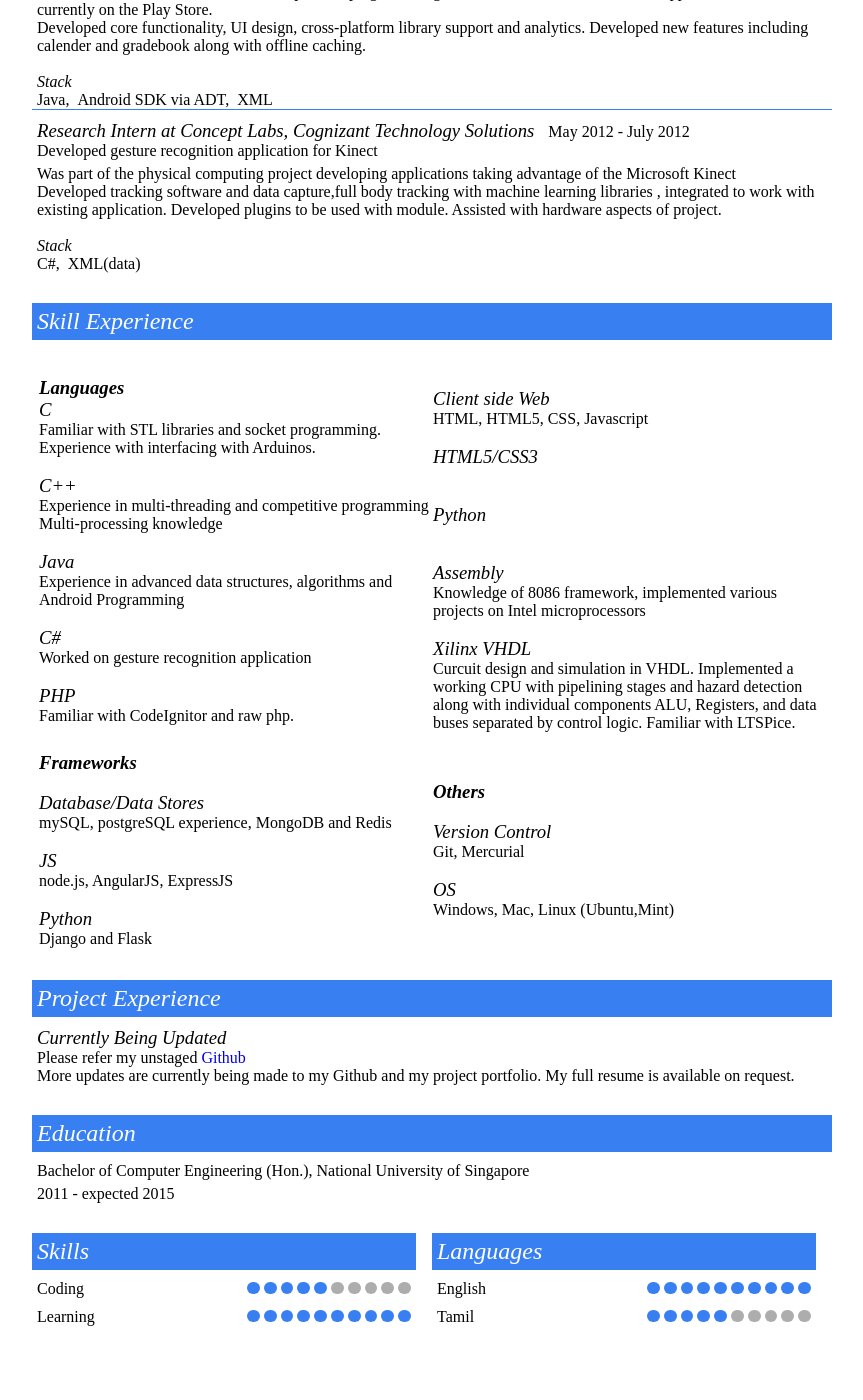
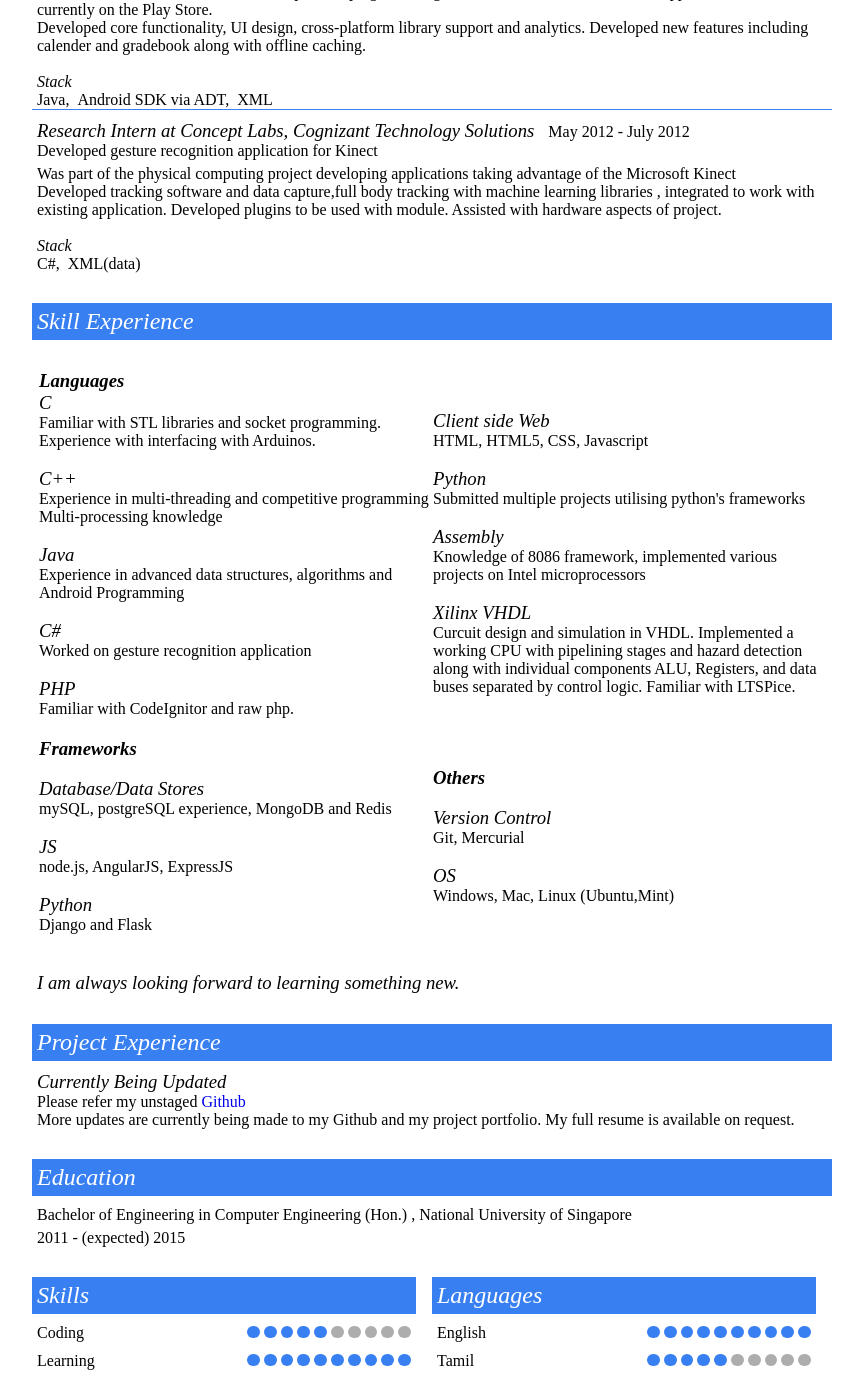
Before and after one commit to nuskarthik/karthik.github.io, a Jekyll site: the page built from cv.html, in a window 1280 px wide and 1400 px high, scrolled down 521 px. Shown: the whole window, without its empty margins (208-1071 px from the left). Built offline with Jekyll 4.4.1, drawn with Linux system fonts in a browser that asks for light colours; some web fonts are replaced; Markdown is read by kramdown in place of the engine named in the settings; before the commit the page ends 1877 px from its top, so only the background shows below that.

```diff
--- a/_config.yml
+++ b/_config.yml
@@ -28,7 +28,7 @@ category_dir: /
 baseurl:
 
 # The URL of your actual domain. This will be used to make absolute links in the RSS feed.
-url: http://karthik.github.com
+url: http://karthik.github.io
 
 #### Under the Hood Stuff #####
 
--- a/_includes/header.html
+++ b/_includes/header.html
@@ -5,7 +5,7 @@
       <a href='/'>
         <h2><b>Karthik Rajasekaran</b></h2>
       </a>
-      <p>Student:Coder:Engineer:Geek
+      <p>Student:developer:Engineer:Geek
       <br>Always looking for the next awesome thing.</p>
       <div class='header-profiles'>
         {% include profile_links.html %}
--- a/cv.html
+++ b/cv.html
@@ -132,8 +132,8 @@ title: CV
       </td><td width="50%">
       <br/><br/><h3>Client side Web</h3><br/>
       HTML, HTML5, CSS, Javascript
-      <br/><br/><h3>HTML5/CSS3</h3><br/>
       <br/><br/><h3>Python</h3><br/>
+      Submitted multiple projects utilising python's frameworks
       <br/><br/><h3>Assembly </h3><br/>
       Knowledge of 8086 framework, implemented various projects on Intel microprocessors
       <br/><br/><h3>Xilinx VHDL</h3><br/>
@@ -155,7 +155,8 @@ title: CV
       <br/><br/><h3>OS</h3><br/>
       Windows, Mac, Linux (Ubuntu,Mint)
     </td></tr>
-    </table>
+    </table><br/><br/>
+    <h3> I am always looking forward to learning something new.</h3>
   </div>
   </div>
 
@@ -179,10 +180,10 @@ title: CV
     <ul>
       <li class='cv-experience-item'>
         <div class='cv-experience-place'>
-        Bachelor of Computer Engineering (Hon.), National University of Singapore
+        <span>Bachelor of Engineering in Computer Engineering (Hon.) </span>, National University of Singapore
         </div>
         <span class='cv-experience-time'>
-            2011 - expected 2015
+            2011 - (expected) 2015
           </span>
         </li>
         </ul>
--- a/index.html
+++ b/index.html
@@ -19,7 +19,7 @@ layout: base
         <h1>Karthik Rajasekaran</h1>
       </div>
       <div class='desc-part'>
-        <p>I am a student, coder, engineer, and geek always looking for the next awesome thing.</p>
+        <p>I am a student, developer, engineer, and geek always looking for the next awesome thing.</p>
       </div>
       <div class='desc-part'>
         <p>
```
Also changed, not shown: 2 other files.
